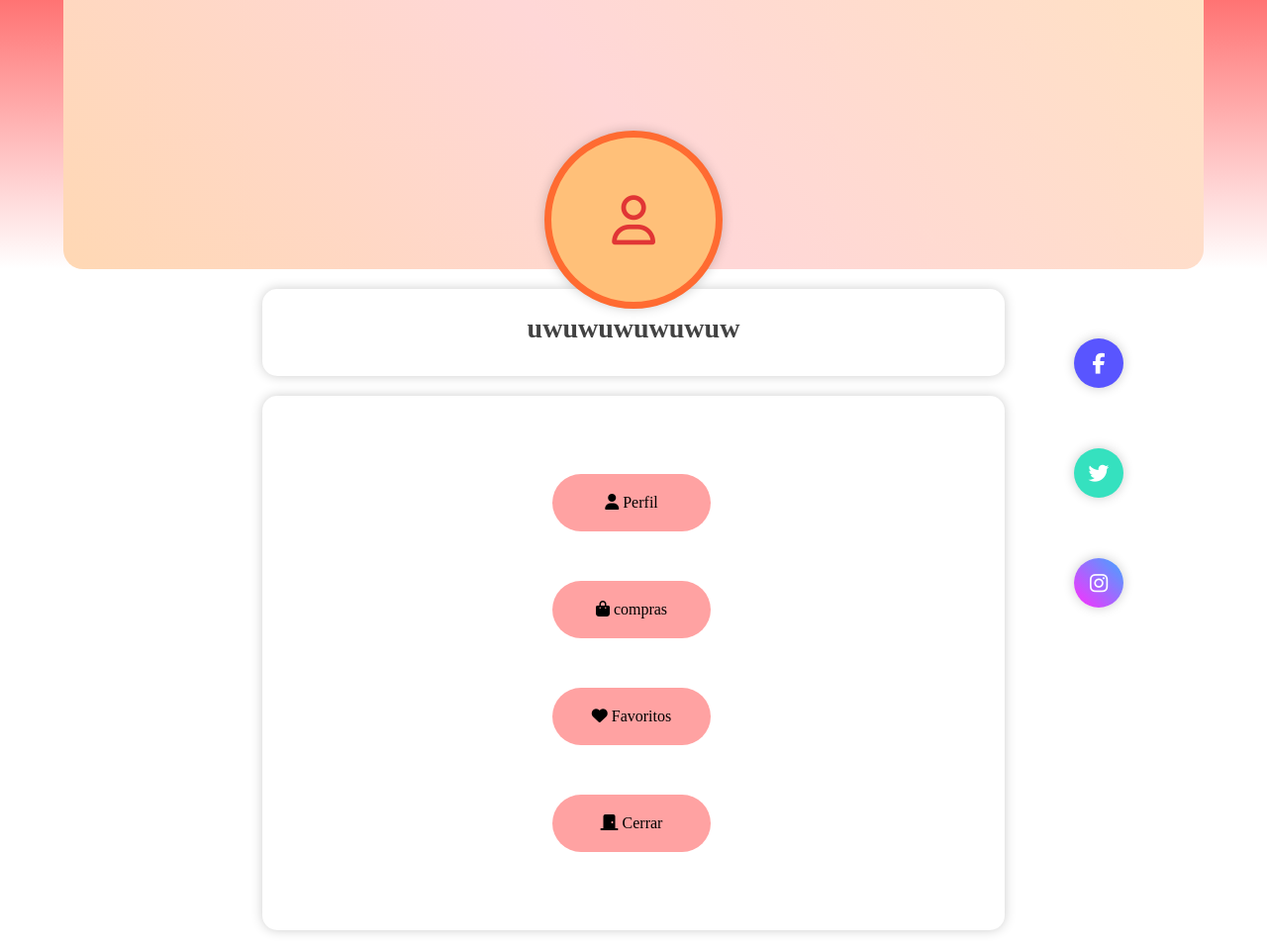
After one commit to AnaRianOwO/Cotton_-_Co_Sweaters, a PHP site: page /Cotton_-_Co_Sweaters/Registro/Usu_Per/index.php in a window 1280 px wide. The commit adds this page. Shown: the whole page at 99% size. Run offline with PHP 8.4, Linux system fonts and the light colour scheme; some libraries are stand-ins or nearby versions.

Commit message:
diseños, pagina principal, registro y perfil de usuario terminados

```diff
--- /dev/null
+++ b/Código/Registro/Usu_Per/index.php
@@ -0,0 +1,51 @@
+<!DOCTYPE html>
+<html lang="en">
+
+<head>
+    <meta charset="UTF-8">
+    <meta name="viewport" content="width=device-width, initial-scale=1.0">
+    <link rel="stylesheet" href="style.css">
+    <title>Perfil de usuario Cotton & Co Sweaters</title>
+    <script src="https://kit.fontawesome.com/be71717483.js" crossorigin="anonymous"></script>
+</head>
+
+<body>
+
+    <section class="seccion-perfil-usuario">
+        <div class="perfil-usuario-header">
+            <div class="perfil-usuario-portada">
+                <div class="perfil-usuario-avatar">
+                <i class="fa-regular fa-user" ></i>
+                    </button>
+                </div>
+
+            </div>
+        </div>
+        <div class="perfil-usuario-body">
+            <div class="perfil-usuario-bio">
+                <h3 class="titulo"><!-----CONEXION DATABASE-----> uwuwuwuwuwuw</h3>
+
+            </div>
+            <div class="perfil-usuario-footer">
+                <ul class="lista-datos">
+                <a href="../index.php"> <i class="fa-solid fa-user"></i> Perfil</a>
+                <a href=""><i class="fa-solid fa-bag-shopping"></i>  compras</a>
+                <a href=""><i class="fa-solid fa-heart"></i>  Favoritos</a>
+                <a href=""><i class="fa-sharp fa-solid fa-door-closed"></i></i>  Cerrar</a>
+                        </ul>
+            </div>
+
+            <div class="container-references">
+                <img src="" alt="">
+            </div>
+            <div class="redes-sociales">
+                <a href="" class="boton-redes facebook fab fa-facebook-f"><i class="icon-facebook"></i></a>
+                <a href="" class="boton-redes twitter fab fa-twitter"><i class="icon-twitter"></i></a>
+                <a href="" class="boton-redes instagram fab fa-instagram"><i class="icon-instagram"></i></a>
+            </div>
+        </div>
+    </section>
+
+</body>
+
+</html>
--- /dev/null
+++ b/Código/Registro/Usu_Per/style.css
@@ -0,0 +1,230 @@
+* {
+    margin: 0;
+    padding: 0;
+    box-sizing: border-box;
+}
+
+body {
+    color: #424242;
+    font-family: 'Times New Roman', Times, serif;
+}
+/*------------------------HEAD-----------------------------------------*/
+.seccion-perfil-usuario .perfil-usuario-body,
+.seccion-perfil-usuario {
+    display: flex;
+    flex-wrap: wrap;
+    flex-direction: column;
+    align-items: center;
+}
+
+.seccion-perfil-usuario .perfil-usuario-header {
+    width: 100%;
+    display: flex;
+    justify-content: center;
+    background: linear-gradient(#ff7373, transparent);
+    margin-bottom: 1.25rem;
+}
+
+.seccion-perfil-usuario .perfil-usuario-portada {
+    display: block;
+    position: relative;
+    width: 90%;
+    height: 17rem;
+    background-image: linear-gradient(50deg, #ffd8b4, #ffd7d7, #ffe1c4);
+    border-radius: 0 0 20px 20px;
+}
+
+/*---------------------------------------------------------------*/
+
+.seccion-perfil-usuario .perfil-usuario-portada .boton-portada {
+    position: absolute;
+    top: 1rem;
+    right: 1rem;
+    border: 0;
+    border-radius: 8px;
+    padding: 12px 25px;
+    background-color: rgba(0, 0, 0, .5);
+    color: rgb(255, 0, 0);
+    cursor: pointer;
+}
+
+.seccion-perfil-usuario .perfil-usuario-portada .boton-portada i {
+    margin-right: 1rem;
+
+}
+
+.seccion-perfil-usuario .perfil-usuario-avatar {
+    display: flex;
+    width: 180px;
+    height: 180px;
+    align-items: center;
+    justify-content: center;
+
+    border: 7px solid #ff6b31;
+    background-color: #ffc079;
+    border-radius: 50%;
+    box-shadow: 0 0 12px rgba(0, 0, 0, .2);
+    position: absolute;
+    bottom: -40px;
+    left: calc(50% - 90px);
+    z-index: 1;
+}
+
+.seccion-perfil-usuario .perfil-usuario-avatar img {
+    width: 100%;
+    position: relative;
+    border-radius: 50%;
+
+}
+.fa-regular{
+    color: #e13535 ;
+    font-size: 50px;
+}
+.seccion-perfil-usuario .perfil-usuario-avatar .boton-avatar {
+    position: absolute;
+    left: -2px;
+    top: -2px;
+    border: 0;
+    background-color: rgb(255, 111, 92);
+    box-shadow: 0 0 12px rgb(0, 0, 0);
+    width: 45px;
+    height: 45px;
+    border-radius: 50%;
+    cursor: pointer;
+}
+
+.seccion-perfil-usuario .perfil-usuario-body {
+    width: 70%;
+    position: relative;
+    max-width: 750px;
+}
+
+.seccion-perfil-usuario .perfil-usuario-body .titulo {
+    display: block;
+    width: 100%;
+    font-size: 1.75em;
+    margin-bottom: 0.5rem;
+}
+
+.seccion-perfil-usuario .perfil-usuario-body .texto {
+    color: #000000;
+    font-size: 0.95em;
+}
+
+.seccion-perfil-usuario .perfil-usuario-footer,
+.seccion-perfil-usuario .perfil-usuario-bio {
+    display: flex;
+    flex-wrap: wrap;
+    padding: 1.5rem 1rem;
+    box-shadow: 0 0 12px rgba(0, 0, 0, .2);
+    background-color: #fff;
+    border-radius: 15px;
+    width: 100%;
+    text-decoration: none;
+}
+
+.seccion-perfil-usuario .perfil-usuario-bio {
+    margin-bottom: 1.25rem;
+    text-align: center;
+}
+
+a {
+    padding: 20px 20px;
+    width: 160px;
+    display: block;
+    position: relative;
+    left: 50%;
+    text-align: center;
+    align-items: center;
+    align-items: center;
+    font-family: 'Times New Roman', Times, serif;
+    font-weight: 1000px;
+    border-radius: 30px;
+    margin: 50px 96px;
+    padding: 1px px;
+    background-color:#ffa2a2;
+    color: #000000;
+    text-decoration: none;
+}
+
+.seccion-perfil-usuario .lista-datos  {
+    padding: 5px;
+}
+
+.seccion-perfil-usuario .lista-datos li>.icono {
+    margin-right: 1rem;
+    font-size: 1.2rem;
+    vertical-align: middle;
+}
+
+.seccion-perfil-usuario .redes-sociales {
+    position: absolute;
+    right: calc(0px - 50px - 1rem);
+    top: 0;
+    display: flex;
+    flex-direction: column;
+}
+
+.seccion-perfil-usuario .redes-sociales .boton-redes {
+    border: 0;
+    background-color: #fff;
+    text-decoration: none;
+    display: inline-flex;
+    align-items: center;
+    justify-content: center;
+    width: 50px;
+    height: 50px;
+    border-radius: 50%;
+    color: #fff;
+    box-shadow: 0 0 12px rgba(0, 0, 0, .2);
+    font-size: 1.3rem;
+}
+
+.seccion-perfil-usuario .redes-sociales .boton-redes+.boton-redes {
+    margin-top: .7rem;
+    position: relative;
+    left: 150px;
+}
+
+.seccion-perfil-usuario .boton-redes.facebook {
+    background-color: #5955FF;
+    position: relative;
+    left: 150px;
+}
+
+.seccion-perfil-usuario .boton-redes.twitter {
+    background-color: #35E1BF;
+}
+
+.seccion-perfil-usuario .boton-redes.instagram {
+    background: linear-gradient(45deg, #FF2DFD, #40A7FF);
+}
+
+/* adactacion a dispositivos */
+@media (max-width: 750px) {
+    .seccion-perfil-usuario .lista-datos {
+        width: 100%;
+    }
+
+    .seccion-perfil-usuario .perfil-usuario-portada,
+    .seccion-perfil-usuario .perfil-usuario-body {
+        width: 95%;
+    }
+
+    .seccion-perfil-usuario .redes-sociales {
+        position: relative;
+        flex-direction: row;
+        width: 100%;
+        left: 0;
+        text-align: center;
+        margin-top: 1rem;
+        margin-bottom: 1rem;
+        align-items: center;
+        justify-content: center
+    }
+
+    .seccion-perfil-usuario .redes-sociales .boton-redes+.boton-redes {
+        margin-left: 1rem;
+        margin-top: 0;
+    }
+}
```
Also changed, not shown: Código/CSS/style.css (+6 -28 lines), Código/Contactanos/index.html (+23 -15 lines), Código/Contactanos/style.css (+70 -28 lines), Código/Ingreso/Perfil/Usu_Per/index.php (deleted, +0 -59 lines), Código/Ingreso/Perfil/Usu_Per/style.css (deleted, +0 -191 lines), Código/IMG/Group 1.png, Código/IMG/facebook.png (added), Código/IMG/fnd.jpeg (added), Código/IMG/instagram.png (added), Código/IMG/return.png (added), Código/IMG/whatsapp.png (added).
